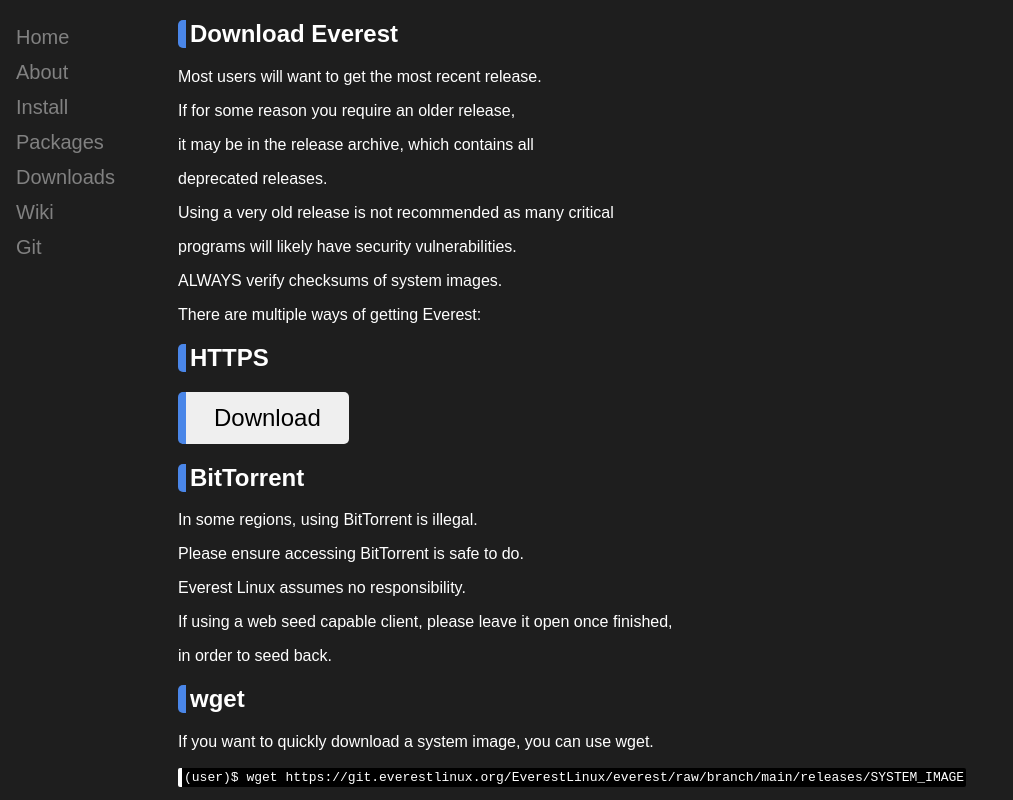
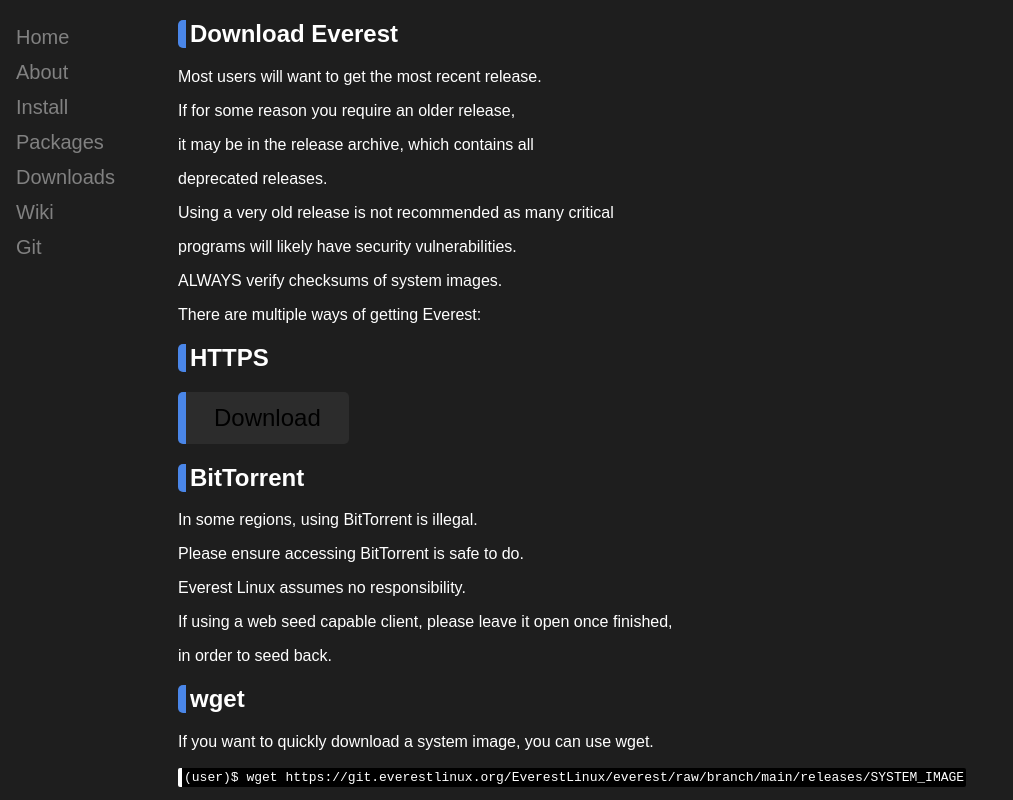
Before and after one commit to everest-linux/everest-web, a plain HTML site: page download.html in a window 1280 px wide. Shown: the whole page, without its empty margins (0-1013 px from the left). Drawn offline with Linux system fonts and the light colour scheme.

Commit message:
Update 'css/everest.css'

```diff
--- a/css/everest.css
+++ b/css/everest.css
@@ -78,6 +78,7 @@
 	padding: 12px 28px;
 	border-color: #4a86e8ff;
 	border-radius: 5px;
+	background-color: #2C2C2C;
 }
 
 hr.dotted {
```
